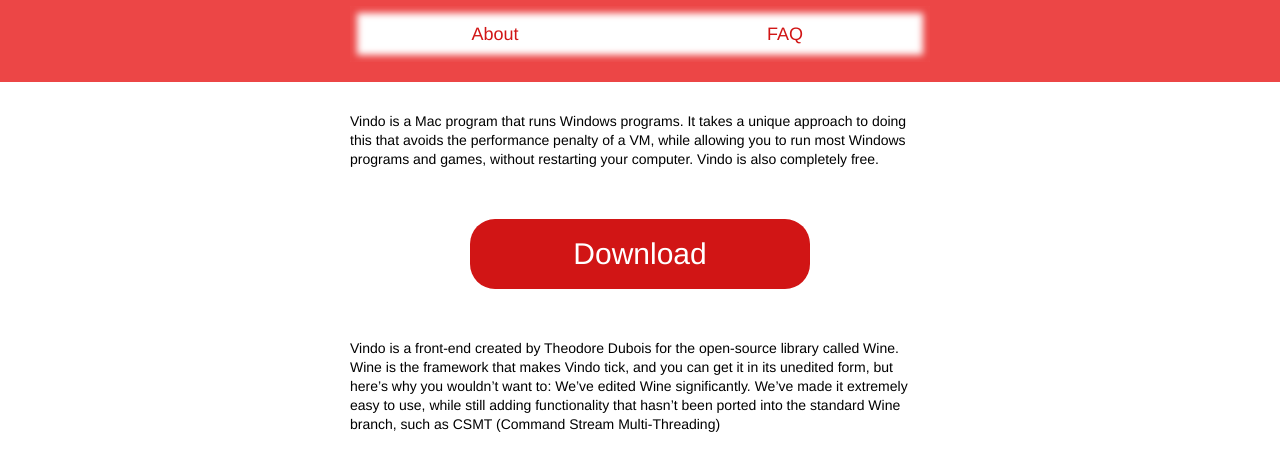
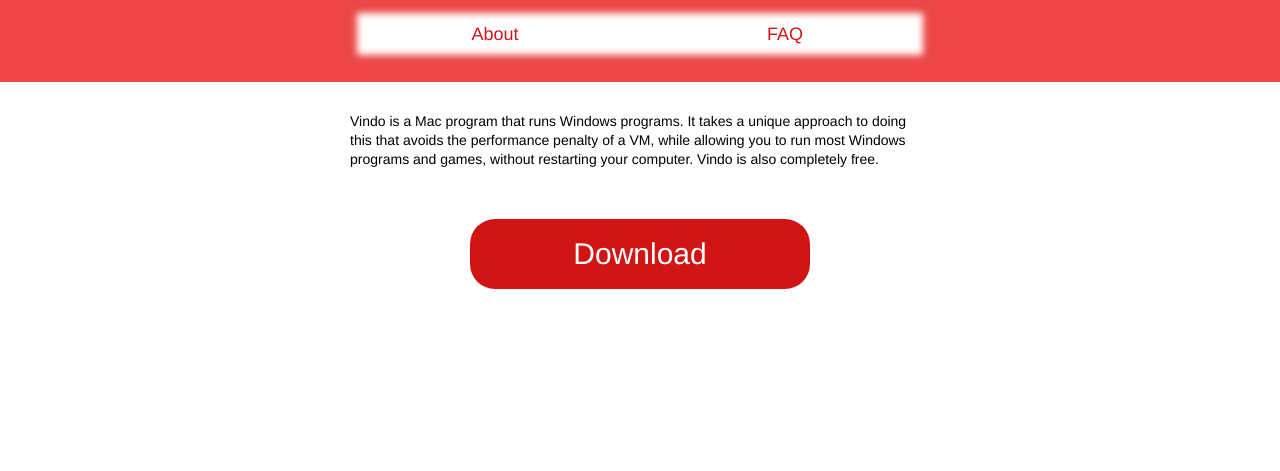
Before and after one commit to vindo-app/vindo, a Jekyll site: the page built from index.md, in a window 1280 px wide, cut to the strip 154-625 px from the top of the page. Built offline with Jekyll 4.4.1, drawn with Linux system fonts in a browser that asks for light colours.

Commit message:
move unfinished content to drafts branch

```diff
--- a/index.md
+++ b/index.md
@@ -5,8 +5,3 @@ layout: page
 Vindo is a Mac program that runs Windows programs. It takes a unique approach to doing this that avoids the performance penalty of a VM, while allowing you to run most Windows programs and games, without restarting your computer. Vindo is also completely free.
 
 <a class="download-button" href="http://bit.ly/vindo-0_9">Download</a>
-
-
-
-
-Vindo is a front-end created by Theodore Dubois for the open-source library called Wine. Wine is the framework that makes Vindo tick, and you can get it in its unedited form, but here's why you wouldn't want to: We've edited Wine significantly. We've made it extremely easy to use, while still adding functionality that hasn't been ported into the standard Wine branch, such as CSMT (Command Stream Multi-Threading)
```
